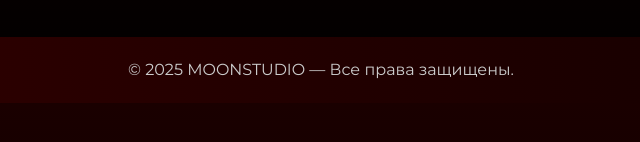
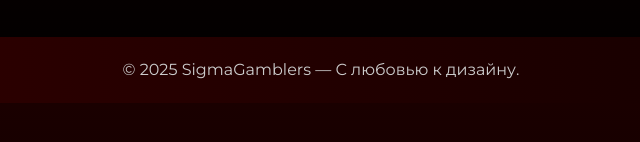
Before and after one commit to Medenchi/war-admin-server, a plain HTML site: page index.html in a window 1280 px wide. Shown: the part 470-612 px from the top of the page, 319-959 px from the left. Drawn offline with Linux system fonts and the light colour scheme; no server answers.

Commit message:
Update index.html

```diff
--- a/index.html
+++ b/index.html
@@ -209,7 +209,7 @@
 
 <!-- Футер -->
 <footer>
-    &copy; 2025 MOONSTUDIO — Все права защищены.
+    &copy; 2025 SigmaGamblers — С любовью к дизайну.
 </footer>
 
 <script src="https://www.gstatic.com/firebasejs/9.6.1/firebase-app-compat.js"></script>
```
